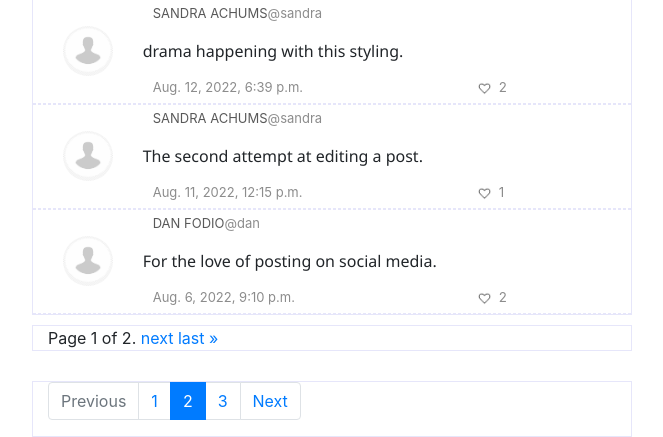
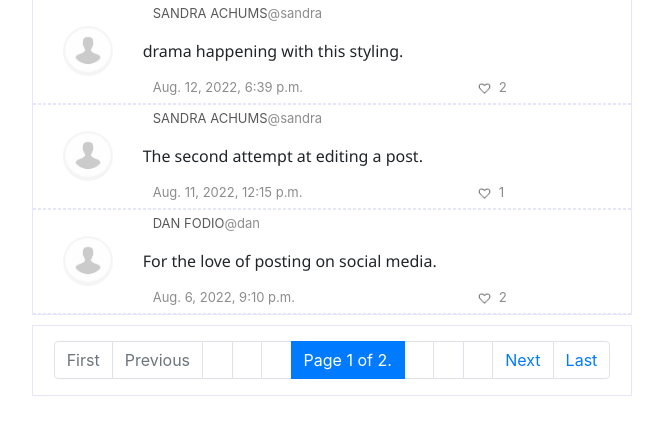
Before and after one commit to wizzyclems/network_harvard, a Django app: page / in a window 1280 px wide. Shown: the part 996-1433 px from the top of the page, without its empty margins (308-971 px from the left). After the commit the page ends 1392 px from the top, so only its background shows below. Run offline with Django 3.2, Linux system fonts and the light colour scheme; data comes from the database, SQL or seed files in the repository; both versions use the stored data as it was after the commit; tables that the repository leaves empty hold one stand-in row (values such as "Sample post"); some libraries are stand-ins or nearby versions.

Commit message:
14th August 2022 61. style the paginator component - part 2 62. Make the signed in user a link to the profile page template for the currently signed in user. 63. correct the case of disabling the edit image when it is already clicked for one item 64. style the login modal page. 65. style the login page 66. style the register page 67. enforce input of first naem and last name when users register 68. restrict a username to each user by ensuring they are unique across the system

```diff
--- a/network/models.py
+++ b/network/models.py
@@ -6,7 +6,7 @@ from django.db import models
 
 
 class User(AbstractUser):
-    pass
+    bio = models.CharField(max_length=255, blank=True)
 
 
 
--- a/network/static/network/scripts/script.js
+++ b/network/static/network/scripts/script.js
@@ -184,10 +184,16 @@ document.addEventListener('DOMContentLoaded', function() {
 function enable_edit_buttons(status){
     document.querySelectorAll('.edit_button').forEach(element => {
         if( status ){
-            element.removeAttribute("disabled")
+            element.style.display = "block"
+            // element .removeAttribute("disabled")
+            // element.removeAttribute("class")
+            // element.setAttribute("class","edit_button mylikes_unlike")
         }else{
             // document.querySelectorAll('.edit_button').forEach(element => {
-                element.setAttribute("disabled","disabled")
+                // element.setAttribute("disabled","disabled")
+                // element.removeAttribute("class")
+                // element.setAttribute("class","edit_button disable_edit")
+                element.style.display = "none"
             // })
         }
     })
--- a/network/static/network/styles/styles.css
+++ b/network/static/network/styles/styles.css
@@ -19,6 +19,15 @@
 .fullname:hover{
     color:#595959;
     font-size: small;
+    text-decoration: underline;
+}
+
+.title{
+    text-decoration: none;
+    margin-right: 10px;
+}
+
+.title:hover{
     text-decoration: underline;
 }
 
@@ -120,12 +129,16 @@
 }
 
 .mylikes_unlike:hover{
-    height: 13px;
-    width: 13px;
+    /* height: 13px;
+    width: 13px; */
     border-radius: 50%;
     background-color: #ff69b4;
     animation: pulse 1500ms infinite;
     /* animation: name duration timing-function delay iteration-count forward fill-mode; */
+}
+
+.disable_edit{
+    cursor:not-allowed;
 }
 
 @keyframes pulse{
--- a/network/templates/network/index.html
+++ b/network/templates/network/index.html
@@ -133,39 +133,68 @@
 
         <!-- Pagination -->
         {% if posts.paginator.num_pages > 1 %}
-            <div class="container" style="margin-bottom: 30px">
-                <span class="step-links">
-                    {% if posts.has_previous %}
-                        <a href="?page=1">&laquo; first</a>
-                        <a href="?page={{ posts.previous_page_number }}">previous</a>
-                    {% endif %}
 
-                    <span class="current">
-                        Page {{ posts.number }} of {{ posts.paginator.num_pages }}.
-                    </span>
+            <div class="container align-items-center" >
+                <nav style="margin-top:15px;">
 
-                    {% if posts.has_next %}
-                        <a href="?page={{ posts.next_page_number }}">next</a>
-                        <a href="?page={{ posts.paginator.num_pages }}">last &raquo;</a>
-                    {% endif %}
-                </span>
-            </div>
+                    <ul class="pagination justify-content-center">
+                        {% if posts.has_previous %}
+                            <li class="page-item">
+                                <a class="page-link" href="?page=1" tabindex="-1">First</a>
+                            </li>
+                            <li class="page-item">
+                                <a class="page-link" href="?page={{ posts.previous_page_number }}" tabindex="-1">Previous</a>
+                            </li>
+                        {% else %}
+                            <li class="page-item disabled">
+                                <a class="page-link" href="#" tabindex="-1">First</a>
+                            </li>
+                            <li class="page-item disabled">
+                                <a class="page-link" href="#" tabindex="-1">Previous</a>
+                            </li>
+                        {% endif %}
+                            <li class="page-item disabled">
+                                <a class="page-link" href="#" tabindex="-1">&nbsp;</a>
+                            </li>
+                            <li class="page-item disabled">
+                                <a class="page-link" href="#" tabindex="-1">&nbsp;</a>
+                            </li>
+                            <li class="page-item disabled">
+                                <a class="page-link" href="#" tabindex="-1">&nbsp;</a>
+                            </li>
 
-            <div class="container">
-                <nav aria-label="...">
-                    <ul class="pagination">
-                      <li class="page-item disabled">
-                        <a class="page-link" href="#" tabindex="-1">Previous</a>
-                      </li>
-                      <li class="page-item"><a class="page-link" href="#">1</a></li>
-                      <li class="page-item active">
-                        <a class="page-link" href="#">2 <span class="sr-only">(current)</span></a>
-                      </li>
-                      <li class="page-item"><a class="page-link" href="#">3</a></li>
-                      <li class="page-item">
-                        <a class="page-link" href="#">Next</a>
-                      </li>
+                        <li class="page-item active">
+                          <a class="page-link" href="#">Page {{ posts.number }} of {{ posts.paginator.num_pages }}. <span class="sr-only">(current)</span></a>
+                        </li>
+
+                            <li class="page-item disabled">
+                                <a class="page-link" href="#" tabindex="-1">&nbsp;</a>
+                            </li>
+                            <li class="page-item disabled">
+                                <a class="page-link" href="#" tabindex="-1">&nbsp;</a>
+                            </li>
+                            <li class="page-item disabled">
+                                <a class="page-link" href="#" tabindex="-1">&nbsp;</a>
+                            </li>
+
+                        {% if posts.has_next %}
+                            <li class="page-item">
+                                <a class="page-link" href="?page={{ posts.next_page_number }}" tabindex="-1">Next</a>
+                            </li>
+                            <li class="page-item">
+                                <a class="page-link" href="?page={{ posts.paginator.num_pages }}" tabindex="-1">Last</a>
+                            </li>
+                        {% else %}
+                            <li class="page-item disabled">
+                                <a class="page-link" href="#" tabindex="-1">Next</a>
+                            </li>
+                            <li class="page-item disabled">
+                                <a class="page-link" href="#" tabindex="-1">Last</a>
+                            </li>
+                        {% endif %}
+
                     </ul>
+
                 </nav>
             </div>
 
@@ -179,7 +208,7 @@
         <div class="modal-dialog modal-dialog-centered" role="document">
             <div class="modal-content">
                 <div class="modal-header">
-                    <h5 class="modal-title" id="exampleModalLongTitle">Login</h5>
+                    <h5 class="modal-title" id="exampleModalLongTitle">Network&trade;</h5>
                     <button type="button" class="close" data-dismiss="modal" aria-label="Close">
                         <span aria-hidden="true">&times;</span>
                     </button>
@@ -193,7 +222,9 @@
                         <div class="form-group">
                             <input class="form-control" type="password" name="password" placeholder="Password">
                         </div>
-                        <input class="btn btn-primary" type="submit" value="Login">
+                        <div class="form-group justify-content-end">
+                            <input class="btn btn-outline-dark" type="submit" value="Login">
+                        </div>
                     </form>
                 </div>
                 <div class="modal-footer">
--- a/network/templates/network/layout.html
+++ b/network/templates/network/layout.html
@@ -24,7 +24,7 @@
               <ul class="nav justify-content-center mr-auto">
                 {% if user.is_authenticated %}
                     <li class="nav-item">
-                        <a class="nav-link" style="color:#f2f2f2;" href="#">Signed In User: <strong>{{ user.username }}  &nbsp;&nbsp;&nbsp;&nbsp;&nbsp;</strong></a>
+                        <a class="nav-link" style="color:#f2f2f2;" href="{% url 'profile' user.username %}">Signed In User: <strong class="title">{{ user.username|title }}</strong></a>
                     </li>
                 {% endif %}
                 <li class="nav-item">
--- a/network/views.py
+++ b/network/views.py
@@ -60,6 +60,9 @@ def register(request):
     if request.method == "POST":
         username = request.POST["username"]
         email = request.POST["email"]
+        firstname = request.POST["firstname"]
+        lastname = request.POST["lastname"]
+        bio = request.POST["bio"]
 
         # Ensure password matches confirmation
         password = request.POST["password"]
@@ -69,9 +72,17 @@ def register(request):
                 "message": "Passwords must match."
             })
 
+        #Ensure the username does not already exist.
+        if get_user(username) :
+            return render(request, "network/register.html", {
+                "message": "Username already in use."
+            })
+
         # Attempt to create new user
         try:
-            user = User.objects.create_user(username, email, password)
+            user = User.objects.create_user(username=username, email=email, password=password,
+               first_name=firstname, last_name=lastname, bio=bio)
+
         except IntegrityError:
             return render(request, "network/register.html", {
                 "message": "Username already taken."
@@ -296,3 +307,13 @@ def follow(request, username):
         traceback.print_exc
 
     return HttpResponseRedirect(reverse("profile",kwargs={"username": username}))
+
+
+def get_user(username):
+    user = None
+    try:
+        user = User.objects.get(username=username)
+    except User.DoesNotExist:
+        traceback.print_exc
+
+    return user
```
Also changed, not shown: network/templates/network/login.html (+32 -6 lines), network/templates/network/register.html (+61 -7 lines), db.sqlite3, network/migrations/0005_user_bio.py (added), 1 other file.
